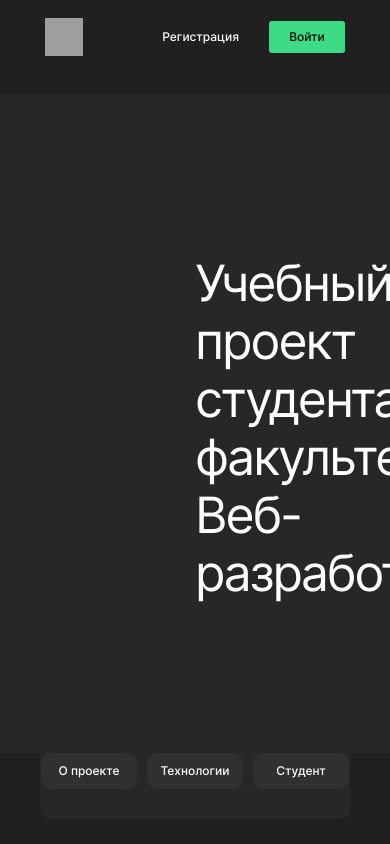
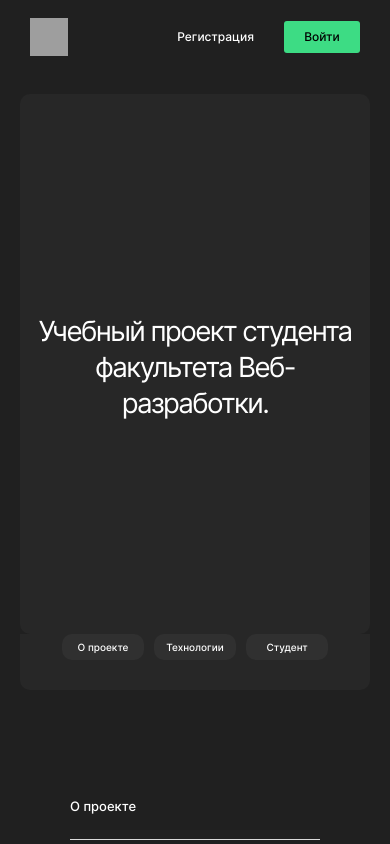
Before and after one commit to Yuliya-Lov/movies-explorer-frontend, a React (Create React App) app: page / in a window 390 px wide. Shown: the top 844 px of the page. Built offline with nearby package versions, Linux system fonts and the light colour scheme; grey boxes are pictures that could not be loaded.

Commit message:
feat: promo adapt

```diff
--- a/src/components/AboutMe/AboutMe.css
+++ b/src/components/AboutMe/AboutMe.css
@@ -5,7 +5,7 @@
   width: calc(100% - 140px);
   box-sizing: border-box;
   max-width: 1140px;
-  margin: 110px 0 100px 0;
+  padding: 110px 0 100px 0;
 }
 
 .about-me__container {
@@ -53,3 +53,7 @@
   text-decoration: none;
   cursor: pointer;
 }
+
+.about-me__git-link:hover {
+  opacity: .7;
+}
--- a/src/components/AboutMe/AboutMe.js
+++ b/src/components/AboutMe/AboutMe.js
@@ -6,7 +6,7 @@ import photo from '../../images/photo_yuliya.jpg';
 
 function AboutMe(props) {
   return (
-    <article className='about-me'>
+    <article className='about-me' id='about-me'>
       <Title level={2} size='m' text='Студент' />
       <Underline type='light' />
       <div className='about-me__container'>
--- a/src/components/AboutProject/AboutProject.css
+++ b/src/components/AboutProject/AboutProject.css
@@ -1,5 +1,5 @@
 .about-project {
-  margin: 110px 0 95px 0;
+  padding: 110px 0 95px 0;
   display: flex;
   flex-direction: column;
   align-items: flex-start;
--- a/src/components/AboutProject/AboutProject.js
+++ b/src/components/AboutProject/AboutProject.js
@@ -5,7 +5,7 @@ import Underline from '../Underline/Underline';
 
 function AboutProject() {
   return (
-    <article className='about-project'>
+    <article className='about-project' id='about-project'>
       <Title level={2} size='m' text='О проекте'/>
       <Underline type ='light' />
       <ul className='about-project__info'>
--- a/src/components/Footer/Footer.css
+++ b/src/components/Footer/Footer.css
@@ -46,3 +46,7 @@
   font-weight: 400;
   cursor: pointer;
 }
+
+.footer__link:hover {
+  opacity: .7;
+}
--- a/src/components/Header/Header.css
+++ b/src/components/Header/Header.css
@@ -50,6 +50,10 @@
   cursor: pointer;
 }
 
+.header__profile-button:hover {
+  opacity: .8;
+}
+
 .header__access {
   display: flex;
   align-items: center;
@@ -67,6 +71,10 @@
   cursor: pointer;
 }
 
+.header__signup-link:hover {
+  opacity: .7;
+}
+
 .header__signin-button {
   padding: 0;
   margin: 0;
@@ -81,3 +89,15 @@
   line-height: 1.33;
   cursor: pointer;
 }
+
+.header__signin-button:hover {
+  opacity: .8;
+}
+
+
+@media screen and (max-width: 790px) {
+  .header {
+    width: calc(100% - 60px);
+  }
+
+}
--- a/src/components/NavTab/NavTab.css
+++ b/src/components/NavTab/NavTab.css
@@ -45,3 +45,34 @@
   cursor: pointer;
   text-align: center;
 }
+
+.project-nav__link:hover {
+  opacity: .7;
+}
+
+
+@media screen and (max-width: 790px) {
+  .project-nav {
+    width: calc(100% - 40px);
+  }
+
+}
+
+@media screen and (max-width: 600px) {
+
+  .project-nav__item {
+    width: 82px;
+    min-height: 26px;
+  }
+
+  .project-nav__link {
+    font-size: 10px;
+    line-height: 1.6;
+  }
+}
+
+@media screen and (max-width: 380px) {
+  .project-nav {
+    width: calc(100% - 28px);
+  }
+}
--- a/src/components/NavTab/NavTab.js
+++ b/src/components/NavTab/NavTab.js
@@ -6,13 +6,13 @@ function NavTab(props) {
     <nav className='project-nav'>
       <ul className='project-nav__list'>
         <li className='project-nav__item'>
-          <a href='#' className='project-nav__link'>О проекте</a>
+          <a href='#about-project' className='project-nav__link'>О проекте</a>
         </li>
         <li className='project-nav__item'>
           <a href='#techs' className='project-nav__link'>Технологии</a>
         </li>
         <li className='project-nav__item'>
-          <a href='#' className='project-nav__link'>Студент</a>
+          <a href='#about-me' className='project-nav__link'>Студент</a>
         </li>
       </ul>
     </nav>
--- a/src/components/Portfolio/Portfolio.css
+++ b/src/components/Portfolio/Portfolio.css
@@ -48,3 +48,7 @@ line-height: 1.11;
   background-size: 18px;
   background-position: center right 5px;
 }
+
+.portfolio__link:hover {
+  opacity: .7;
+}
--- a/src/components/Promo/Promo.css
+++ b/src/components/Promo/Promo.css
@@ -1,9 +1,66 @@
 .promo {
   box-sizing: border-box;
   margin-top: 20px;
-  padding: 160px 230px 151px 230px;
+  padding: 160px 0 151px 0;
   border-radius: 10px;
   background: #272727;
   max-width: 1200px;
-  width: calc( 100% - 80px);
+  width: calc(100% - 80px);
+  display: flex;
+  align-items: center;
+  justify-content: center;
 }
+
+.promo__title {
+  width: 70%;
+  margin: 0;
+  padding: 0;
+  text-align: center;
+  font-size: 50px;
+  font-weight: 400;
+  line-height: 1.16;
+  letter-spacing: -2px;
+}
+
+@media screen and (max-width: 1050px) {
+  .promo__title {
+    font-size: 4.7vw;
+    line-height: 1.30;
+    letter-spacing: -1.6px;
+  }
+}
+
+@media screen and (max-width: 790px) {
+  .promo {
+    width: calc(100% - 40px);
+    padding: 350px 0 314px 0;
+  }
+
+  .promo__title {
+    width: 90%;
+    font-size: 5.1vw;
+  }
+}
+
+@media screen and (max-width: 600px) {
+  .promo {
+    width: calc(100% - 40px);
+    padding: 220px 0 212px 0;
+  }
+
+  .promo__title {
+    width: 90%;
+    font-size: 7.1vw;
+  }
+}
+
+@media screen and (max-width: 380px) {
+  .promo {
+    width: calc(100% - 28px);
+  }
+
+  .promo__title {
+    width: 98%;
+    font-size: 29px;
+  }
+}
--- a/src/components/Promo/Promo.js
+++ b/src/components/Promo/Promo.js
@@ -1,11 +1,10 @@
 import React from 'react';
-import Title from '../Title/Title';
 import './Promo.css';
 
 function Promo() {
   return (
     <div className='promo'>
-      <Title level={1} size='xl' text='Учебный проект студента факультета Веб-разработки.' />
+      <h1 className='promo__title' >Учебный проект студента факультета Веб-разработки.</h1>
     </div>
   );
 }
--- a/src/components/Title/Title.css
+++ b/src/components/Title/Title.css
@@ -20,11 +20,25 @@ letter-spacing: -1.2px;
 }
 
 .title_size_m {
-font-size: 22px;
-letter-spacing: -0.88px;
-}
-
-.title_size_s {
   font-size: 13px;
   font-weight: 500;
 }
+
+@media screen and (max-width: 940px) {
+  .title_size_xl {
+    font-size: 40px;
+    line-height: 1.30;
+    letter-spacing: -2px;
+  }
+
+  .title_size_l {
+  font-size: 30px;
+  line-height: 1.67;
+  letter-spacing: -1.2px;
+  }
+
+  .title_size_m {
+    font-size: 13px;
+    font-weight: 500;
+  }
+}
```
